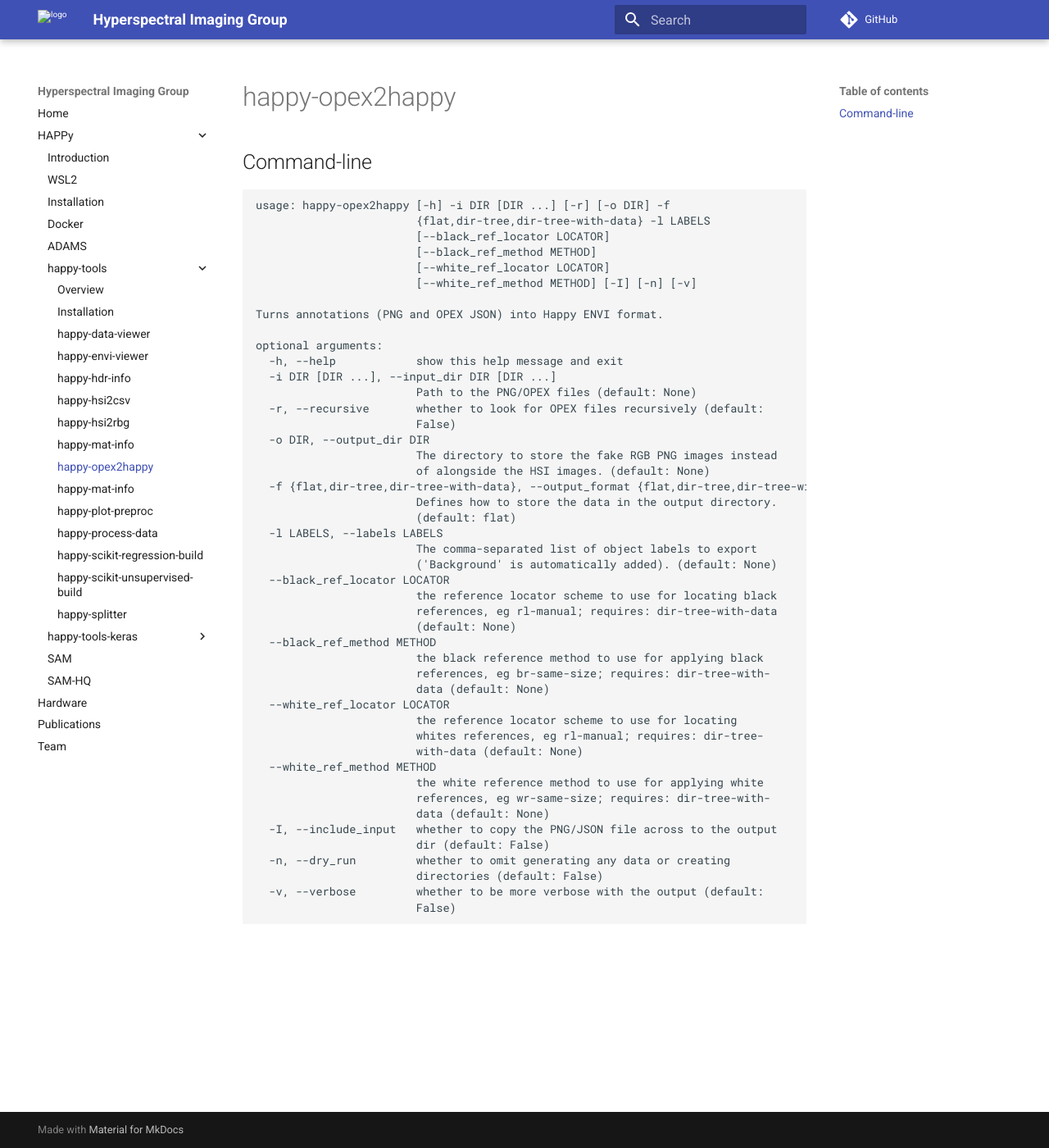
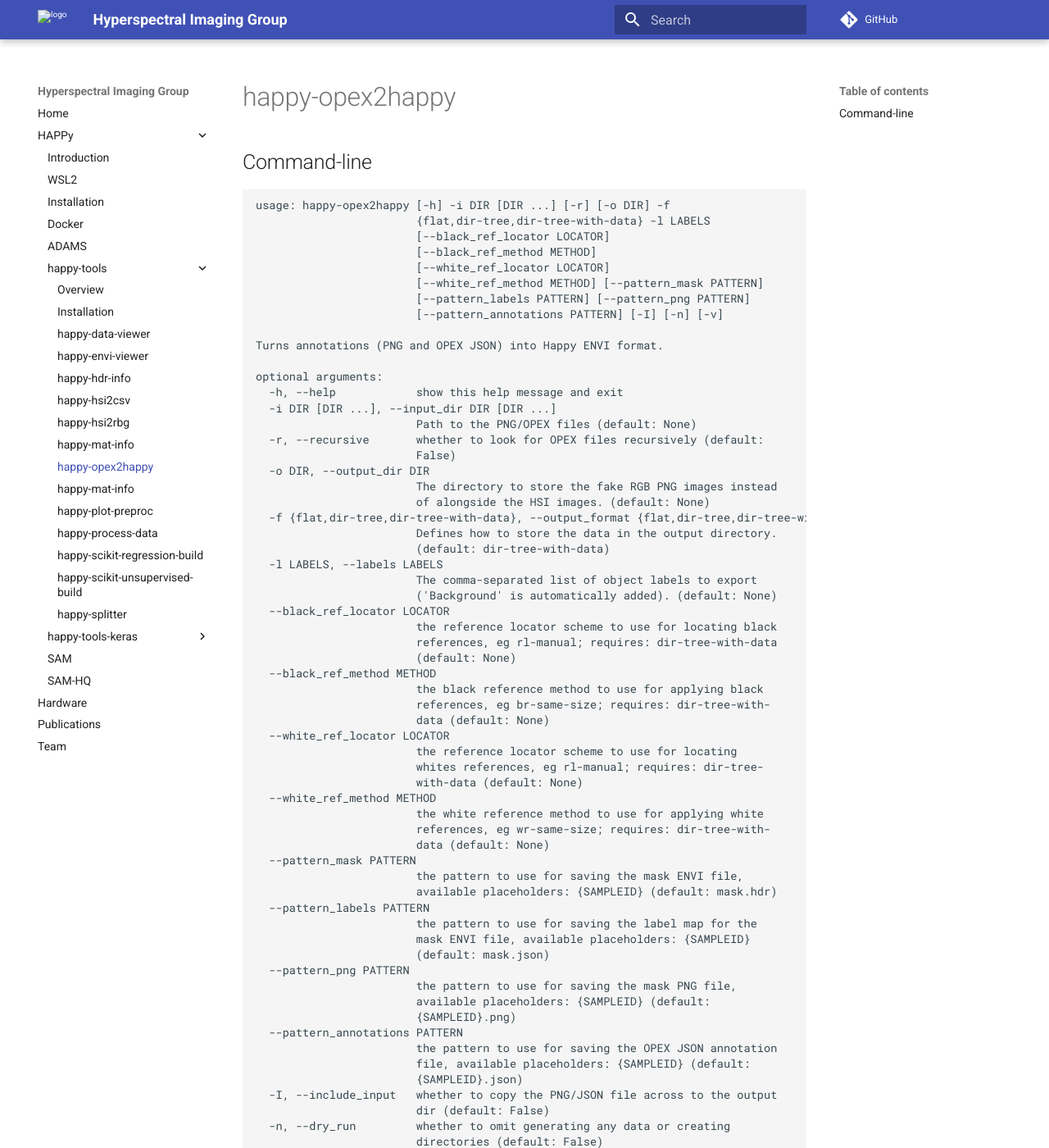
Before and after one commit to wairas/hsi-website, an MkDocs documentation site: the page built from docs/happy/happy_tools/happy-opex2happy.md, in a window 1280 px wide and 1400 px high. Shown: the whole window at 82% size. Built offline with MkDocs 1.6.1 and Material for MkDocs 9.7.7, drawn with Linux system fonts in a browser that asks for light colours; comment, search, counter and statistics services are not loaded; some of the changed text lies outside the part shown.

Commit message:
updated help screen

```diff
--- a/docs/happy/happy_tools/happy-opex2happy.md
+++ b/docs/happy/happy_tools/happy-opex2happy.md
@@ -6,7 +6,9 @@ usage: happy-opex2happy [-h] -i DIR [DIR ...] [-r] [-o DIR] -f
                         [--black_ref_locator LOCATOR]
                         [--black_ref_method METHOD]
                         [--white_ref_locator LOCATOR]
-                        [--white_ref_method METHOD] [-I] [-n] [-v]
+                        [--white_ref_method METHOD] [--pattern_mask PATTERN]
+                        [--pattern_labels PATTERN] [--pattern_png PATTERN]
+                        [--pattern_annotations PATTERN] [-I] [-n] [-v]
 
 Turns annotations (PNG and OPEX JSON) into Happy ENVI format.
 
@@ -21,7 +23,7 @@ optional arguments:
                         of alongside the HSI images. (default: None)
   -f {flat,dir-tree,dir-tree-with-data}, --output_format {flat,dir-tree,dir-tree-with-data}
                         Defines how to store the data in the output directory.
-                        (default: flat)
+                        (default: dir-tree-with-data)
   -l LABELS, --labels LABELS
                         The comma-separated list of object labels to export
                         ('Background' is automatically added). (default: None)
@@ -41,6 +43,21 @@ optional arguments:
                         the white reference method to use for applying white
                         references, eg wr-same-size; requires: dir-tree-with-
                         data (default: None)
+  --pattern_mask PATTERN
+                        the pattern to use for saving the mask ENVI file,
+                        available placeholders: {SAMPLEID} (default: mask.hdr)
+  --pattern_labels PATTERN
+                        the pattern to use for saving the label map for the
+                        mask ENVI file, available placeholders: {SAMPLEID}
+                        (default: mask.json)
+  --pattern_png PATTERN
+                        the pattern to use for saving the mask PNG file,
+                        available placeholders: {SAMPLEID} (default:
+                        {SAMPLEID}.png)
+  --pattern_annotations PATTERN
+                        the pattern to use for saving the OPEX JSON annotation
+                        file, available placeholders: {SAMPLEID} (default:
+                        {SAMPLEID}.json)
   -I, --include_input   whether to copy the PNG/JSON file across to the output
                         dir (default: False)
   -n, --dry_run         whether to omit generating any data or creating
```
